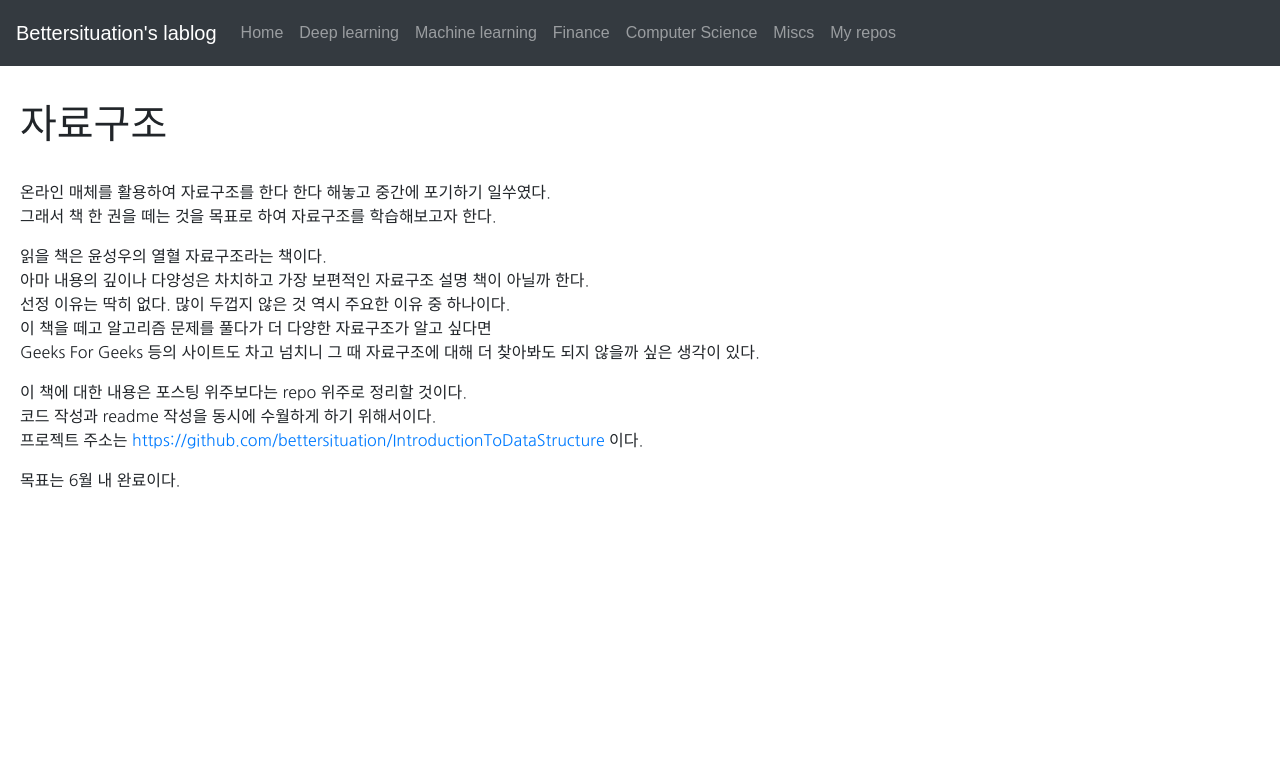
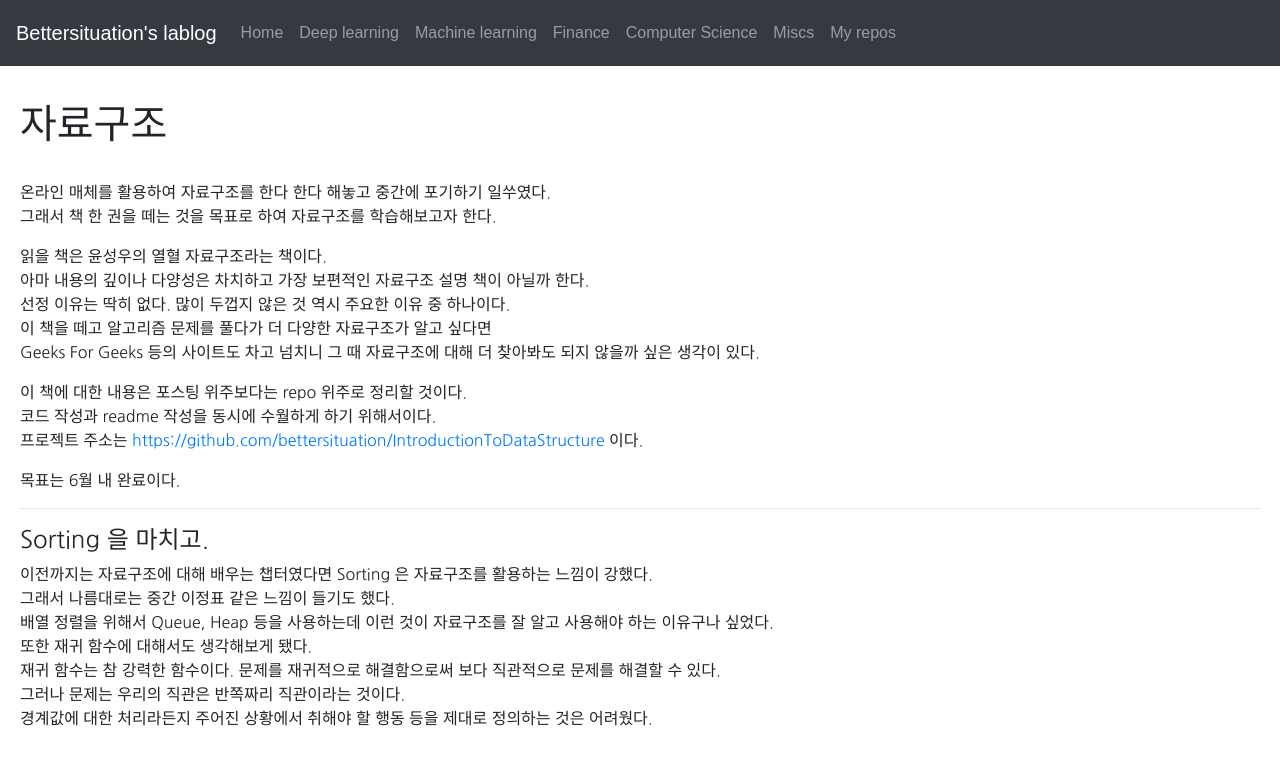
Before and after one commit to bettersituation/bettersituation.github.io, a Jekyll site: the page built from _posts/2020-06-01-computer-science-data_structure.md, in a window 1280 px wide. Shown: the top 765 px of the page. Built offline with Jekyll 4.4.1, drawn with Linux system fonts in a browser that asks for light colours; some web fonts are replaced.

Commit message:
Done to Sorting

```diff
--- a/_posts/2020-06-01-computer-science-data_structure.md
+++ b/_posts/2020-06-01-computer-science-data_structure.md
@@ -18,3 +18,15 @@ Geeks For Geeks 등의 사이트도 차고 넘치니 그 때 자료구조에 대
 프로젝트 주소는 [https://github.com/bettersituation/IntroductionToDataStructure](https://github.com/bettersituation/IntroductionToDataStructure) 이다.
 
 목표는 6월 내 완료이다.
+
+---
+
+#### Sorting 을 마치고.
+
+이전까지는 자료구조에 대해 배우는 챕터였다면 Sorting 은 자료구조를 활용하는 느낌이 강했다.
+그래서 나름대로는 중간 이정표 같은 느낌이 들기도 했다.
+배열 정렬을 위해서 Queue, Heap 등을 사용하는데 이런 것이 자료구조를 잘 알고 사용해야 하는 이유구나 싶었다.
+또한 재귀 함수에 대해서도 생각해보게 됐다.
+재귀 함수는 참 강력한 함수이다. 문제를 재귀적으로 해결함으로써 보다 직관적으로 문제를 해결할 수 있다.
+그러나 문제는 우리의 직관은 반쪽짜리 직관이라는 것이다.
+경계값에 대한 처리라든지 주어진 상황에서 취해야 할 행동 등을 제대로 정의하는 것은 어려웠다.
```
